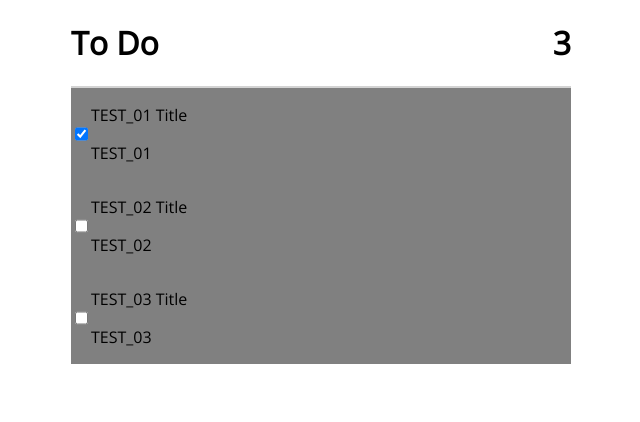
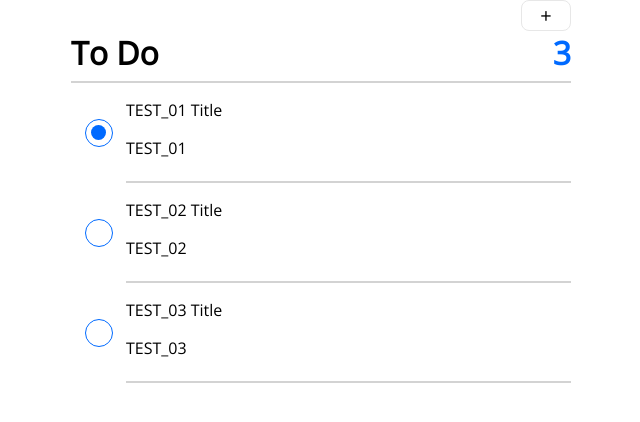
Before and after one commit to twillia7/senior-project, a React (Create React App) app: page /todo in a window 1280 px wide. Shown: the top 422 px of the page, without its empty margins (319-959 px from the left). Built offline with nearby package versions, Linux system fonts and the light colour scheme.

Commit message:
Add checkbox styles

```diff
--- a/src/ToDo/components/ToDoItem.js
+++ b/src/ToDo/components/ToDoItem.js
@@ -1,9 +1,10 @@
 import React from 'react';
+import '../styles/ToDoItem.css'
 
 const ToDoItem = (props) => {
 
   return (
-    <div>
+    <div className="toDoItem">
       <p>{props.title}</p>
       <p>{props.id}</p>
     </div>
--- a/src/ToDo/components/ToDoList.js
+++ b/src/ToDo/components/ToDoList.js
@@ -1,6 +1,7 @@
 import React from 'react';
 import ToDoItem from './ToDoItem'
 import '../../shared/styles/sharedStyles.css'
+import '../styles/ToDoCheckbox.css'
 import '../styles/ToDoList.css'
 
 const ToDoList = (props) => {
@@ -8,13 +9,17 @@ const ToDoList = (props) => {
   return (
     <div className="listContainer">
       {props.toDoItems.map(toDoItem => (
-        <div className="displayFlex" key={`${toDoItem.id}-TDL-container`}>
+        <div className="displayFlex toDoItemContainer" key={`${toDoItem.id}-TDL-container`}>
+          <label className="container">
             <input
+              className="toDoCheckbox"
               key={`${toDoItem.id}-TDL-check`}
               type="checkbox"
               defaultChecked={toDoItem.isComplete}
               onClick={() => props.handleCheckboxClick(toDoItem.id)}
             />
+            <span className="checkmark"></span>
+          </label>
           <ToDoItem
             key={`${toDoItem.id}-TDL-item`}
             id={toDoItem.id}
--- a/src/ToDo/pages/ToDoPage.js
+++ b/src/ToDo/pages/ToDoPage.js
@@ -1,4 +1,4 @@
-import React, { useState, useCallback } from 'react';
+import React, { useState } from 'react';
 import ToDoList from '../components/ToDoList'
 import '../../shared/styles/sharedStyles.css'
 import '../styles/ToDoPage.css'
@@ -10,6 +10,7 @@ const ToDoPage = () => {
       notes: 'Hello World, I am a note on a ToDo Item',
       hasDueDate: true,
       dueDate: Date.now(),
+      priority: 1,
       isComplete: true
     },
     { id: 'TEST_02',
@@ -17,6 +18,7 @@ const ToDoPage = () => {
       notes: 'Hello World, I am a note on a ToDo Item',
       hasDueDate: true,
       dueDate: Date.now(),
+      priority: 2,
       isComplete: false
     },
     { id: 'TEST_03',
@@ -24,6 +26,7 @@ const ToDoPage = () => {
       notes: 'Hello World, I am a note on a ToDo Item',
       hasDueDate: false,
       dueDate: Date.now(),
+      priority: 3,
       isComplete: false
     },
   ]);
@@ -32,7 +35,7 @@ const ToDoPage = () => {
 
   const handleCheckboxClick = (itemId) => {
     const itemIndex = toDoItems.findIndex(item => {
-      if (item.id === itemId) return item
+      return item.id === itemId
     })
     const newToDoItems = toDoItems.slice()
     newToDoItems[itemIndex].isComplete = !newToDoItems[itemIndex].isComplete;
@@ -41,11 +44,21 @@ const ToDoPage = () => {
 
   return (
     <div>
-      <div className="toDoHeaderContainer displayFlex spaceBetween directionRow">
-        <h1>To Do</h1>
-        <h1>{toDoItems.length}</h1>
+      <div className="addToDoButtonContainer displayFlex justifyFlexEnd">
+        <button className="addToDoButton">+</button>
       </div>
-      <ToDoList toDoItems={toDoItems} handleCheckboxClick={handleCheckboxClick}/>
+      <div className="toDoHeaderContainer displayFlex spaceBetween">
+        <h1 className="toDoHeaderItem">To Do</h1>
+        <h1 className="toDoCount toDoHeaderItem">{toDoItems.length}</h1>
+      </div>
+      <div>
+        {toDoItems.length > 0 &&
+          <ToDoList toDoItems={toDoItems} handleCheckboxClick={handleCheckboxClick}/>
+        }
+        {toDoItems.length === 0 &&
+          <div className="emptyMessage">All Items Completed</div>
+        }
+      </div>
     </div>
   )
 }
--- /dev/null
+++ b/src/ToDo/styles/ToDoCheckbox.css
@@ -0,0 +1,67 @@
+
+/* The container */
+.container {
+  display: block;
+  position: relative;
+  padding-left: 55px;
+  cursor: pointer;
+  font-size: 22px;
+  -webkit-user-select: none;
+  -moz-user-select: none;
+  -ms-user-select: none;
+  user-select: none;
+}
+
+/* Hide the browser's default radio button */
+.container input {
+  position: absolute;
+  opacity: 0;
+  cursor: pointer;
+}
+
+/* Create a custom radio button */
+.checkmark {
+  position: absolute;
+  height: 26px;
+  width: 26px;
+  background-color: white;
+  border: 1.5px #006aff solid;
+  border-radius: 50%;
+  top: 50%;
+  left: 50%;
+  -moz-transform: translateX(-50%) translateY(-50%);
+  -webkit-transform: translateX(-50%) translateY(-50%);
+  transform: translateX(-50%) translateY(-50%);
+}
+
+/* On mouse-over, add a grey background color */
+.container:hover input ~ .checkmark {
+  background-color: white;
+}
+
+/* When the radio button is checked, add a blue background */
+.container input:checked ~ .checkmark {
+  background-color: white;
+}
+
+/* Create the indicator (the dot/circle - hidden when not checked) */
+.checkmark:after {
+  content: "";
+  position: absolute;
+  display: none;
+}
+
+/* Show the indicator (dot/circle) when checked */
+.container input:checked ~ .checkmark:after {
+  display: block;
+}
+
+/* Style the indicator (dot/circle) */
+.container .checkmark:after {
+ 	top: 5px;
+	left: 5px;
+	width: 15px;
+	height: 15px;
+	border-radius: 50%;
+	background: #006aff;
+}
--- /dev/null
+++ b/src/ToDo/styles/ToDoItem.css
@@ -0,0 +1,4 @@
+.toDoItem {
+  width: 100%;
+  border-bottom: lightgray 2px solid;
+}
--- a/src/ToDo/styles/ToDoList.css
+++ b/src/ToDo/styles/ToDoList.css
@@ -1,6 +1,13 @@
 .listContainer {
-  background-color: gray;
   width: 100%;
   max-width: 500px;
   margin: auto;
 }
+
+.toDoItemContainer {
+  height: 100px;
+}
+
+.toDoCheckbox {
+  visibility: hidden;
+}
--- a/src/ToDo/styles/ToDoPage.css
+++ b/src/ToDo/styles/ToDoPage.css
@@ -1,6 +1,49 @@
+@import url('https://fonts.googleapis.com/css2?family=Open+Sans:wght@100;400&display=swap');
+
+.addToDoButtonContainer {
+  width: 100%;
+  max-width: 500px;
+  margin: auto;
+}
+.addToDoButton {
+  font-family: 'Open Sans', sans-serif;
+  font-size: 20px;
+  width: 50px;
+  background-color: white;
+  color: black;
+  border: 1px solid #e7e7e7;
+  border-radius: 8px;
+  text-decoration: none;
+}
+.addToDoButton:active {
+  background-image: linear-gradient(0deg, #006aff, #679DF2);
+  color: white;
+}
+.addToDoButton:focus {
+  outline: none;
+}
+
 .toDoHeaderContainer {
   width: 100%;
   max-width: 500px;
   margin: auto;
   border-bottom: lightgray 2px solid;
+  height: 50px;
 }
+
+.emptyMessage {
+  width: 100%;
+  max-width: 500px;
+  margin: 100px auto;
+  color: gray;
+  text-align: center;
+  font-size: 28px;
+}
+
+.toDoCount {
+  color: #006aff;
+}
+
+.toDoHeaderItem {
+  margin: 0;
+}
--- a/src/shared/styles/sharedStyles.css
+++ b/src/shared/styles/sharedStyles.css
@@ -1,5 +1,8 @@
 .displayFlex {
   display: flex;
+}
+.justifyFlexEnd {
+  justify-content: flex-end;
 }
 .spaceBetween {
   justify-content: space-between;
```
Lines whose indentation alone changed are shown as unchanged.
